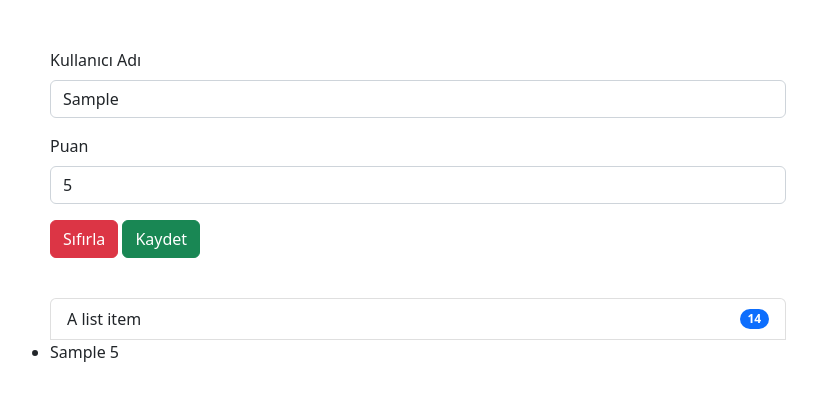
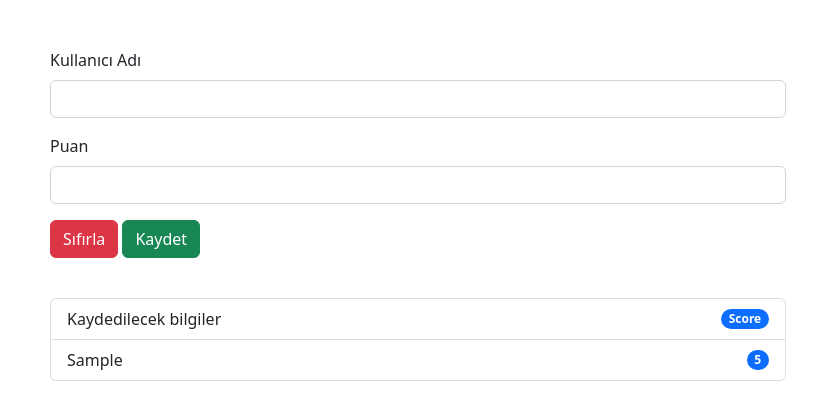
Before and after one commit to ahmedmelihozdemir/AlgorithmExamples-Javascript, a plain HTML site: page FormExamples/index.html in a window 1280 px wide. Both pictures are taken after typing "Sample", "5" into the empty fields and a click on the button "Kaydet". Shown: the whole page, without its empty margins (222-1039 px from the left). Drawn offline with nearby package versions, Linux system fonts and the light colour scheme.

Commit message:
form example done

```diff
--- a/FormExamples/app.js
+++ b/FormExamples/app.js
@@ -1,17 +1,43 @@
 let userFormDom = document.querySelector("#userForm");
 userFormDom.addEventListener("submit", formHandler);
+
+const alert = (title, message, className = "warning") => `
+<div class="alert alert-${className} alert-dismissible fade show" role="alert">
+  <strong>${title}!</strong> ${message}.
+  <button type="button" class="btn-close" data-bs-dismiss="alert" aria-label="Close">
+  </button>
+</div>
+`
+const alertDom = document.getElementById("alert");
+
 function formHandler(event) {
     event.preventDefault();
     let user_name = document.querySelector("#username");
     let puan = document.querySelector("#score");
-    addItem(user_name.value, puan.value)
+    if (user_name.value && puan.value) {
+        addItem(user_name.value, puan.value)
+        user_name.value = "";
+        puan.value = "";
+    } else {
+        alertDom.innerHTML = alert("Başlık bilgisi",
+            "Lütfen boş alan bırakmayınız!",
+            "danger"
+        );
+    }
+
 }
 
 let userListDom = document.querySelector("#userList");
-const addItem = (username,score) => {
-     let liDom = document.createElement("li");
-     liDom.innerHTML= `${username} ${score}`
-     userListDom.append(liDom);
+const addItem = (username, score) => {
+    let liDom = document.createElement("li");
+    liDom.innerHTML = `
+     ${username}
+     <span class="badge bg-primary rounded-pill">${score}</span>
+     `
+    liDom.classList.add(
+        "list-group-item", "d-flex", "justify-content-between", "align-items-center"
+    )
+    userListDom.append(liDom);
 
 
 }
--- a/FormExamples/index.html
+++ b/FormExamples/index.html
@@ -14,6 +14,7 @@
         />
     </head>
     <body>
+        <div id="alert"></div>
         <div class="container mt-5">
             <div class="row">
                 <div class="col-sm-8 offset-sm-2">
@@ -51,8 +52,8 @@
                 <div class="col-sm-8 offset-sm-2 mt-4">
                     <ul class="list-group" id="userList">
                         <li class="list-group-item d-flex justify-content-between align-items-center">
-                          A list item
-                          <span class="badge bg-primary rounded-pill">14</span>
+                          Kaydedilecek bilgiler
+                          <span class="badge bg-primary rounded-pill">Score</span>
                         </li>
                 </div>
             </div>
```
